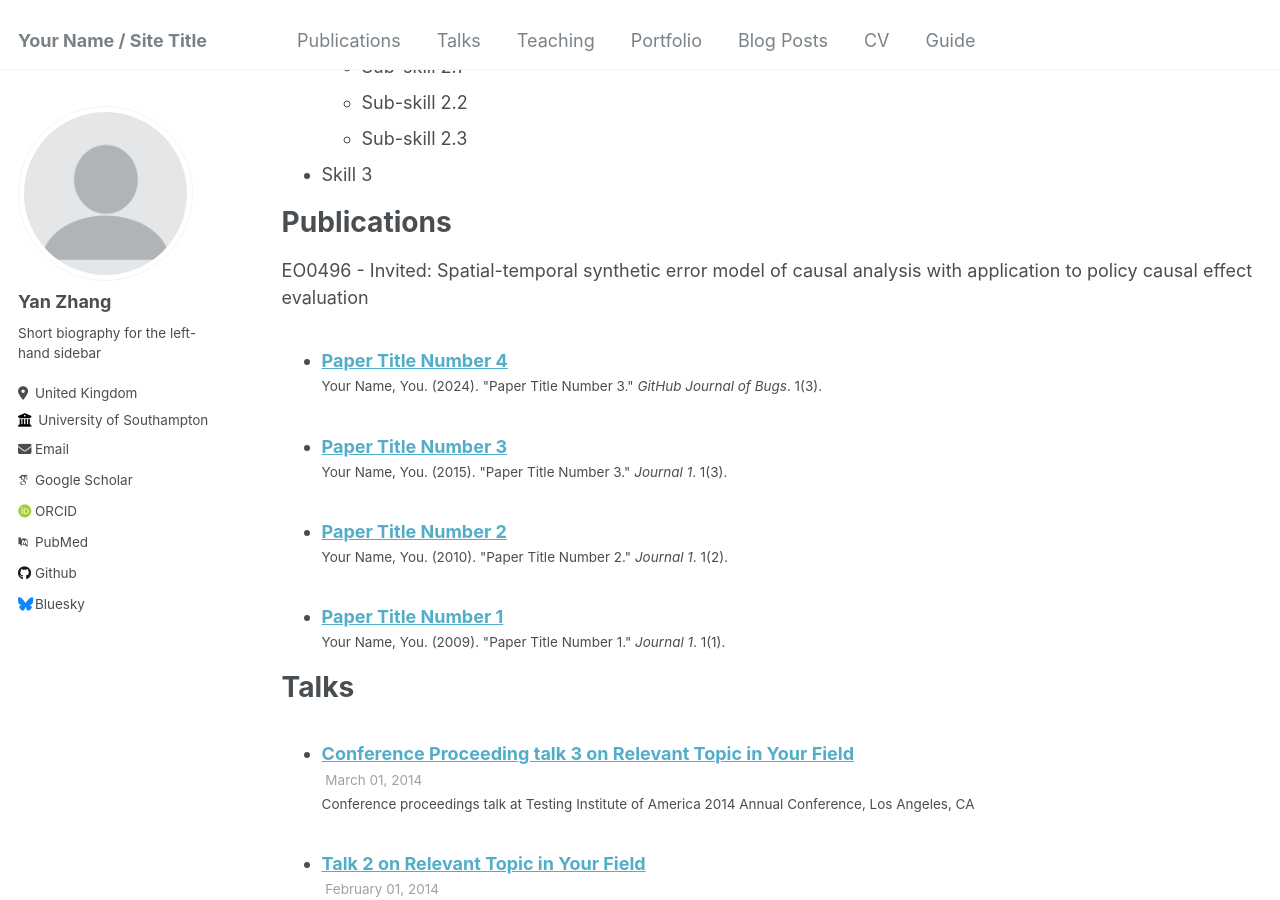
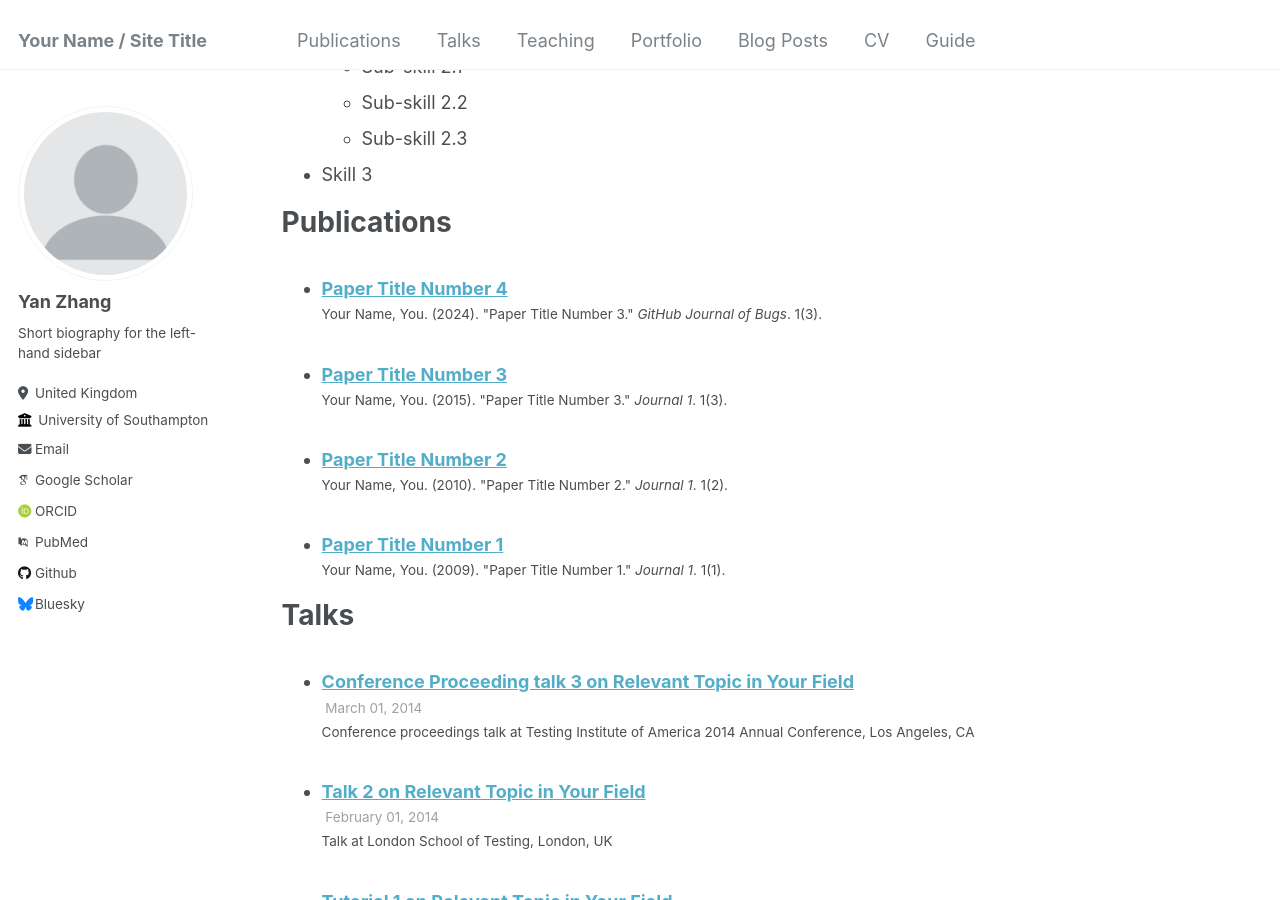
Before and after one commit to zhang950821/zhang950821.github.io, a Jekyll site: the page built from _pages/cv.md, in a window 1280 px wide and 900 px high, scrolled down 881 px. Built offline with Jekyll 4.4.1, drawn with Linux system fonts in a browser that asks for light colours; some web fonts are replaced.

Commit message:
Update cv.md

```diff
--- a/_pages/cv.md
+++ b/_pages/cv.md
@@ -43,7 +43,6 @@ Skills
 
 Publications
 ======
-EO0496 - Invited: Spatial-temporal synthetic error model of causal analysis with application to policy causal effect evaluation
   <ul>{% for post in site.publications reversed %}
     {% include archive-single-cv.html %}
   {% endfor %}</ul>
```
